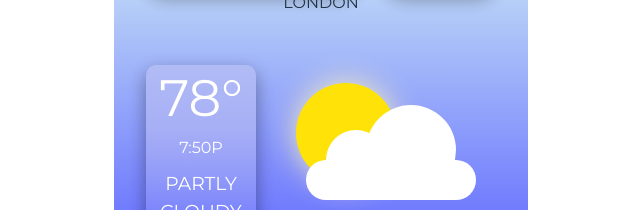
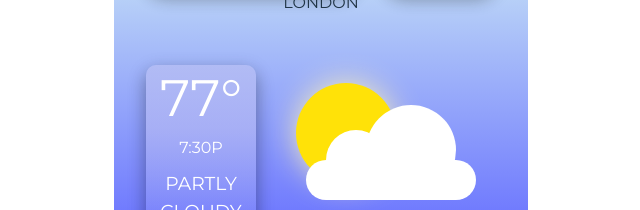
Before and after one commit to chelrochester/WeatherApp-react, a React (Vite) app: page / in a window 1280 px wide. Shown: the part 227-437 px from the top of the page, without its empty margins (319-959 px from the left). Built offline with nearby package versions, Linux system fonts and the light colour scheme; no server answers.

Commit message:
add props

```diff
--- a/src/components/CurrentWeather/CurrentTemp.jsx
+++ b/src/components/CurrentWeather/CurrentTemp.jsx
@@ -1,7 +1,7 @@
-const CurrentTemp = () => {
+const CurrentTemp = (props) => {
     return(
         <>
-        <h1 className="current-temp">78°</h1>
+        <h1 className="current-temp">{props.temp}°</h1>
         </>
     );
 };
--- a/src/components/CurrentWeather/CurrentTime.jsx
+++ b/src/components/CurrentWeather/CurrentTime.jsx
@@ -1,7 +1,7 @@
-const CurrentTime = () => {
+const CurrentTime = (props) => {
     return(
         <>
-        <p className="current-time">7:50p</p>
+        <p className="current-time">{props.time}p</p>
         </>
     );
 };
--- a/src/components/CurrentWeather/CurrentWeather.jsx
+++ b/src/components/CurrentWeather/CurrentWeather.jsx
@@ -17,9 +17,9 @@ const CurrentWeather = () => {
 
           </div>
           <div className="temp">
-            <CurrentTemp />
-            <CurrentTime />
-            <WeatherDesc />
+            <CurrentTemp temp="77"/>
+            <CurrentTime time="7:30"/>
+            <WeatherDesc description="partly cloudy"/>
           </div>
         </div>
     </>
--- a/src/components/CurrentWeather/WeatherDesc.jsx
+++ b/src/components/CurrentWeather/WeatherDesc.jsx
@@ -1,7 +1,7 @@
-const WeatherDesc = () => {
+const WeatherDesc = (props) => {
     return(
         <>
-        <h3 className="weather-desc">partly cloudy</h3>
+        <h3 className="weather-desc">{props.description}</h3>
         </>
     );
 };
```
